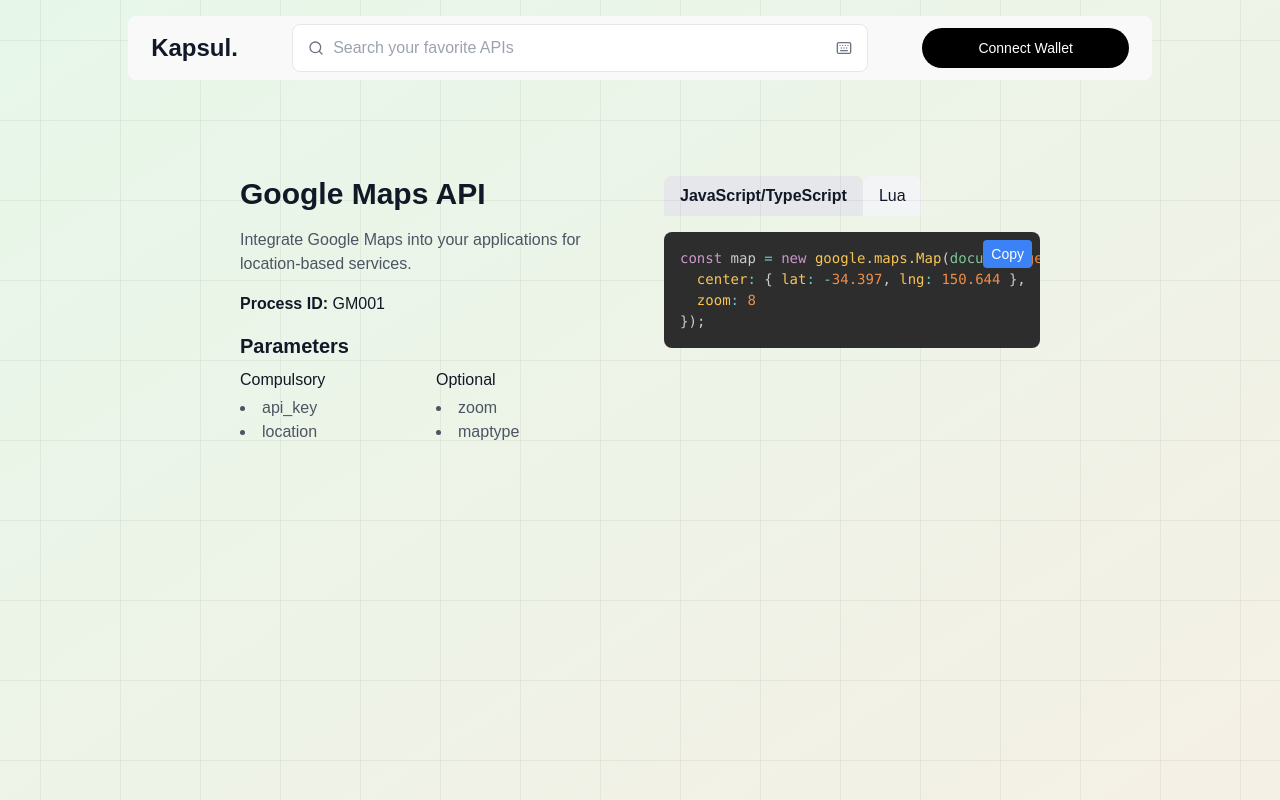
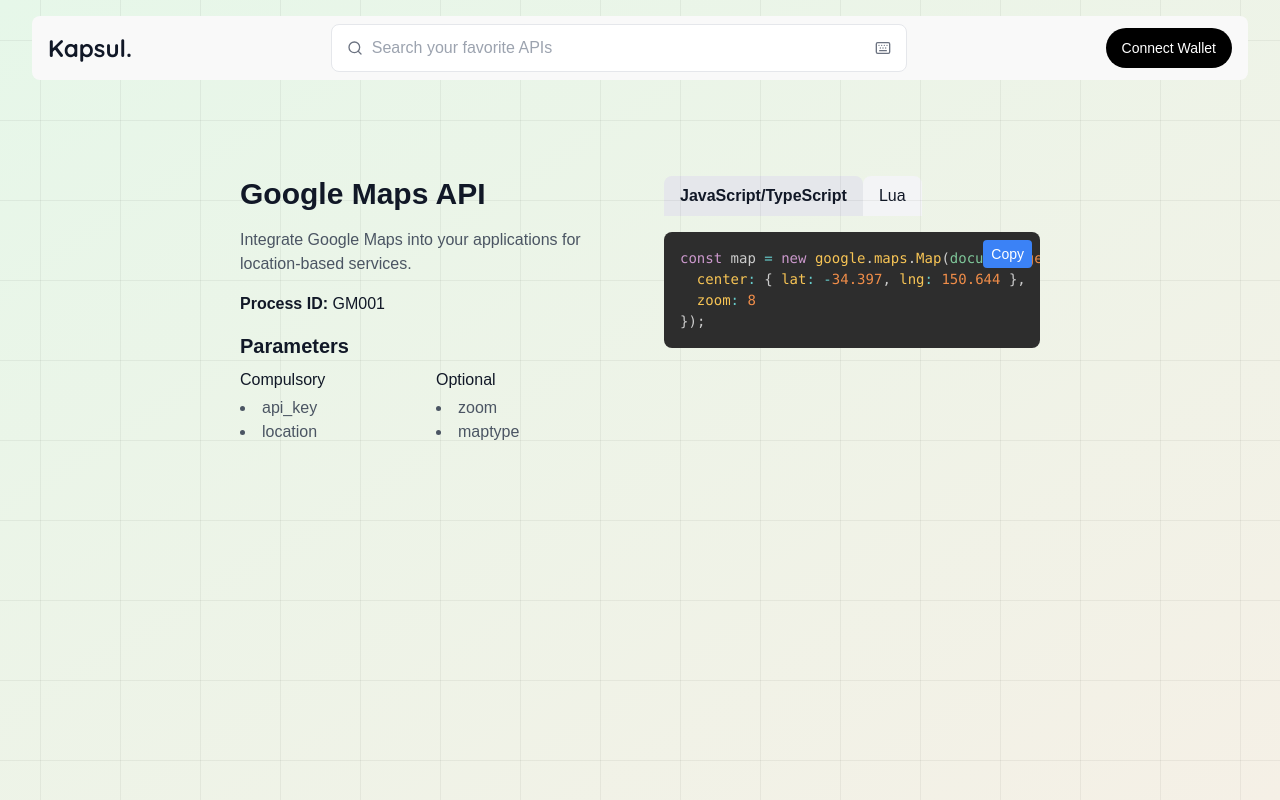
Before and after one commit to itsrealkaran/Kapsul, a Next.js app: page /api/google-maps-api in a window 1280 px wide. Built offline with nearby package versions, Linux system fonts and the light colour scheme.

Commit message:
Slug Nav Fixed

```diff
--- a/app/layout.tsx
+++ b/app/layout.tsx
@@ -12,6 +12,11 @@
   variable: "--font-geist-mono",
   weight: "100 900",
 });
+const quicksand = localFont({
+  src:"./fonts/Quicksand.ttf",
+  variable: "--font-quicksand",
+  weight: "300 700",
+})
 
 export const metadata: Metadata = {
   title: "Create Next App",
@@ -26,7 +31,7 @@
   return (
     <html lang="en">
       <body
-        className={`${geistSans.variable} ${geistMono.variable} antialiased`}
+        className={`${geistSans.variable} ${geistMono.variable} ${quicksand.variable} antialiased`}
       >
         {children}
       </body>
--- a/components/header-mini.tsx
+++ b/components/header-mini.tsx
@@ -5,23 +5,21 @@
 
 export function Header() {
   return (
-    <header className="py-4 w-4/5 mx-auto justify-between">
-
-        <nav className="hidden md:block">
-          <div className="bg-[#f9f9f9] backdrop-blur-sm rounded-lg px-4 py-2">
-            <div className="flex items-center justify-around space-x-10">
-              <CtrlLogo />
-              <Search />
-              <Button
+    <header className="py-4">
+          <div className="container mx-auto flex items-center justify-between px-8">
+            <div className="bg-[#f9f9f9] flex backdrop-blur-sm rounded-lg px-4 py-2 items-center justify-between space-x-20 w-full">
+                <CtrlLogo />
+                <nav className="hidden md:block w-full">
+                <Search/>
+                </nav>
+                <Button
                   variant="default"
-                  className="bg-black text-white hover:bg-black/90 rounded-full px-14 transition-transform hover:scale-105"
+                  className="bg-black text-white hover:bg-black/90 rounded-full px-4 transition-transform hover:scale-105 whitespace-nowrap"
                 >
                   Connect Wallet
                 </Button>
             </div>
           </div>
-        </nav>
-
-    </header>
+      </header>
   )
 }
--- a/components/header.tsx
+++ b/components/header.tsx
@@ -4,8 +4,8 @@
 
 export function Header() {
   return (
-    <header className="py-4">
-      <div className="container mx-auto flex items-center justify-between px-8">
+    <header className="py-6">
+      <div className="container mx-auto flex items-center justify-between px-12">
         <Link
           href="/"
           className="transition-opacity hover:opacity-80"
--- a/components/layout.tsx
+++ b/components/layout.tsx
@@ -4,7 +4,8 @@
 
 export function Layout({ children }: { children: React.ReactNode }) {
   return (
-    <div className="min-h-screen bg-gradient-to-br from-[#e6f7e9] to-[#f5f0e6] relative overflow-hidden text-gray-900">
+    // <div className="min-h-screen bg-gradient-to-r from-blue-100 via-green-100 to-orange-100 dark:from-gray-800 dark:via-gray-700 dark:to-gray-900 relative overflow-hidden text-gray-900 dark:text-gray-100">
+      <div className="min-h-screen bg-gradient-to-r from-blue-100 via-green-100 to-orange-100 relative overflow-hidden text-gray-900">
       <div className="absolute inset-0 bg-[linear-gradient(rgba(0,0,0,0.05)_1px,transparent_1px),linear-gradient(90deg,rgba(0,0,0,0.05)_1px,transparent_1px)] bg-[size:80px_80px] [background-position:center_center]" />
       <ButtonGrid />
       <div className="relative z-10 flex flex-col justify-between min-h-screen">
--- a/components/logo.tsx
+++ b/components/logo.tsx
@@ -1,7 +1,7 @@
 export function CtrlLogo() {
     return (
       <div className="flex items-center space-x-2">
-        <span className="text-2xl font-bold">Kapsul.</span>
+        <span className="text-2xl" style={{ fontFamily: 'var(--font-quicksand)', fontWeight: 700 }}>Kapsul.</span>
       </div>
     )
   }
```
Also changed, not shown: app/fonts/Quicksand.ttf (added).
